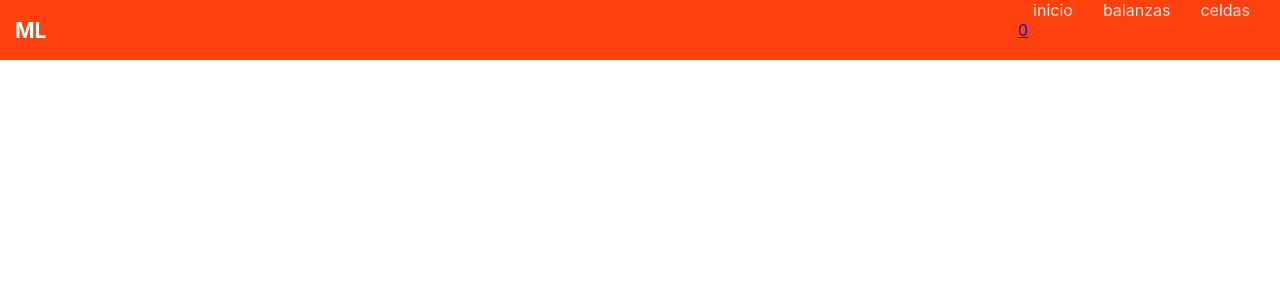
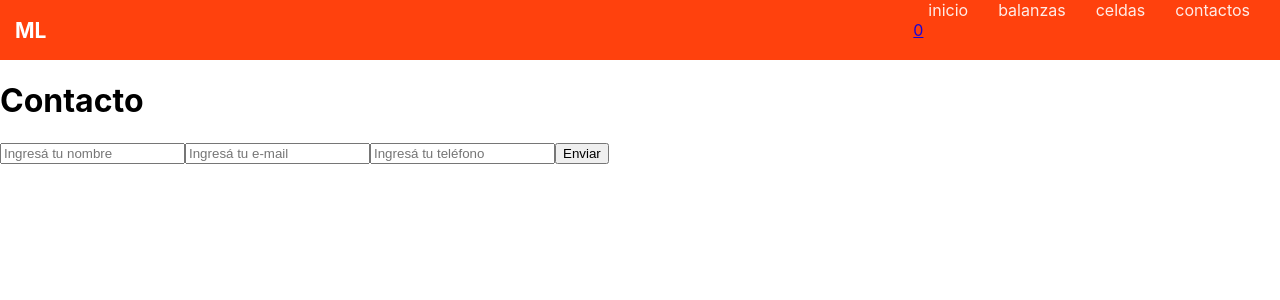
Before and after one commit to MMlasar/React, a React (Create React App) app: page /contacto in a window 1280 px wide. Shown: the top 300 px of the page. Built offline with nearby package versions, Linux system fonts and the light colour scheme; the HTML template or start-up script is replaced by a standard one.

Commit message:
Correcciones proyecto final

```diff
--- a/src/App.js
+++ b/src/App.js
@@ -6,6 +6,7 @@ import { BrowserRouter, Routes, Route } from 'react-router-dom';
 import { CartProvider } from './context/CartContext';
 import Carrito from './componentes/Carrito/carrito';
 import Checkout from './componentes/Checkout/checkout';
+import Contacto from './componentes/contacto';
 
 function App() {
   return (
@@ -17,6 +18,7 @@ function App() {
           <Route path="/item/:id" element={<ItemDetailContainer />}/>
           <Route path="/productos" element={<ItemListContainer />} />
           <Route path="/productos/:categoria" element={<ItemListContainer />} />
+          <Route path="/contacto" element={<Contacto />}/>
           <Route path='/carrito' element={<Carrito />} />
           <Route path='/checkout' element={<Checkout />} />
 
--- a/src/componentes/Navbar/Navbar.jsx
+++ b/src/componentes/Navbar/Navbar.jsx
@@ -12,6 +12,7 @@ const Navbar = () => {
         <NavLink to={'/'}>inicio</NavLink>
         <NavLink to={'/productos/balanzas'}>balanzas</NavLink>
         <NavLink to={'/productos/celdas'}>celdas</NavLink>
+        <NavLink to={'/contacto'}>contactos</NavLink>
         <NavLink to={"/contact"}><CartWidget /></NavLink>
       </div>
       <div
--- /dev/null
+++ b/src/componentes/contacto.jsx
@@ -0,0 +1,29 @@
+import { useForm } from "react-hook-form";
+
+const Contacto = () => {
+
+    const { register, handleSubmit } = useForm();
+
+    const enviar = (data) => {
+        console.log(data);
+    }
+
+  return (
+
+    <div className="container">
+        <h1 className="main-title">Contacto</h1>
+        <form className="formulario" onSubmit={handleSubmit(enviar)}>
+
+            <input type="text" placeholder="Ingresá tu nombre" {...register("nombre")} />
+            <input type="email" placeholder="Ingresá tu e-mail" {...register("email")} />
+            <input type="phone" placeholder="Ingresá tu teléfono" {...register("telefono")} />
+
+            <button className="enviar" type="submit">Enviar</button>
+
+        </form>
+    </div>
+
+  )
+}
+
+export default Contacto
```
